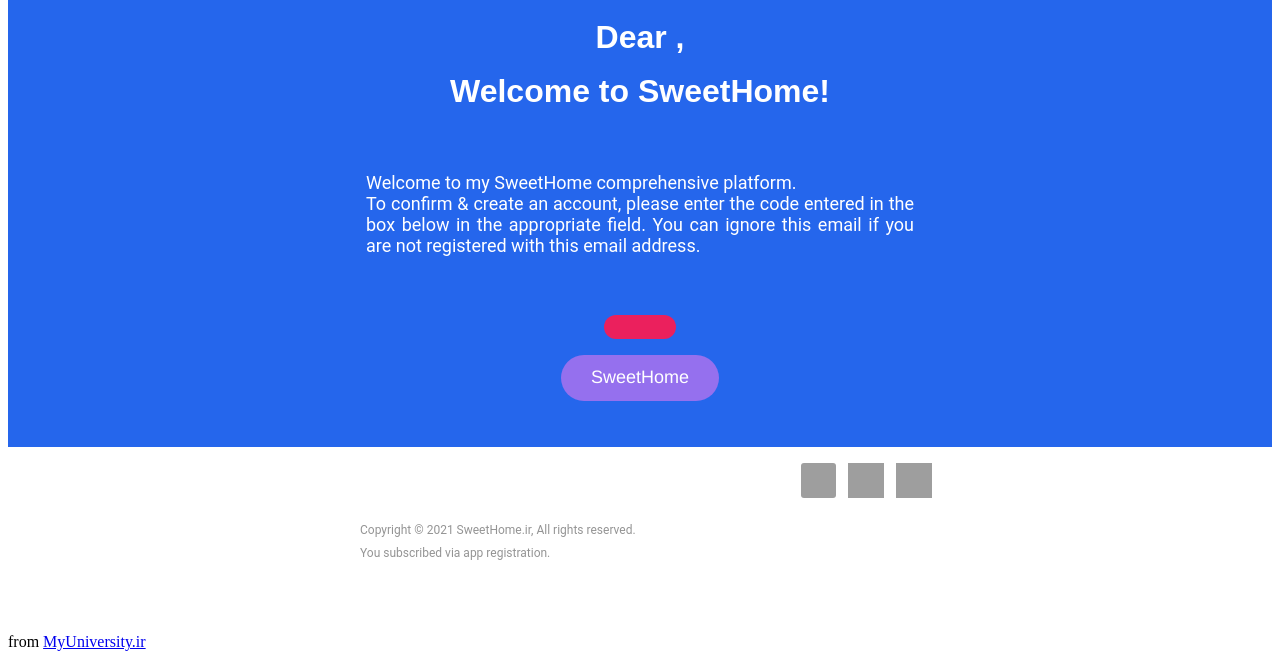
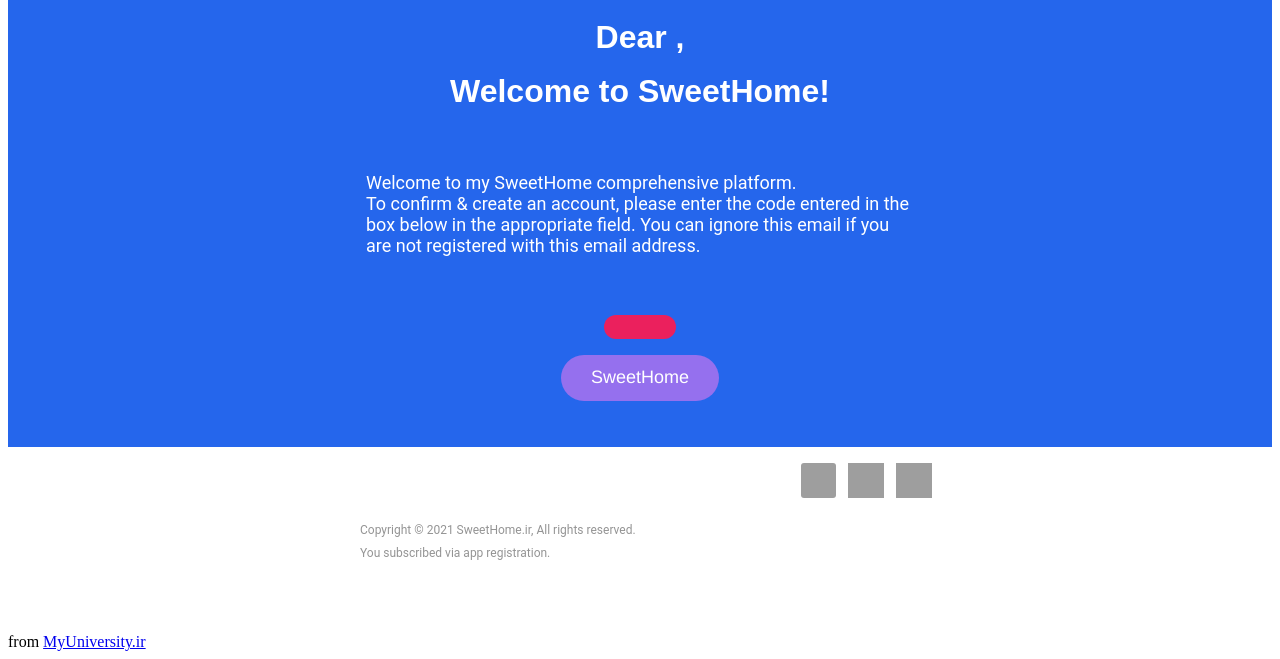
Before and after one commit to danibazi9/SoftwareCheetahsBackEnd, a Django app: template account/templates/account/email_template.html in a window 1280 px wide. Shown: the part 503-1162 px from the top of the page. Run offline with Django 3.2, Linux system fonts and the light colour scheme; the template is opened without the code that fills it, so the values that code supplies are empty; grey boxes are pictures that could not be loaded.

Commit message:
Change email_template.html

```diff
--- a/account/templates/account/email_template.html
+++ b/account/templates/account/email_template.html
@@ -66,7 +66,7 @@
                                                         <tr>
                                                             <td style="word-wrap:break-word;font-size:0px;padding:26px 26px 26px 26px; border-radius: 24px"
                                                                 align="justify">
-                                                                <div style="color:#ffffff;font-family:Roboto,Tahoma,sans-serif;font-size:16px;text-align:justify"
+                                                                <div style="color:#ffffff;font-family:Roboto,Tahoma,sans-serif;font-size:16px;text-align:justify;text-align:left;direction:ltr;"
                                                                      class="fonttools-rtl">
                                                                     <p style="font-size:18px;font-family:Roboto,Tahoma,sans-serif;direction:ltr"
                                                                        class="fonttools-rtl"/>Welcome to my SweetHome
```
